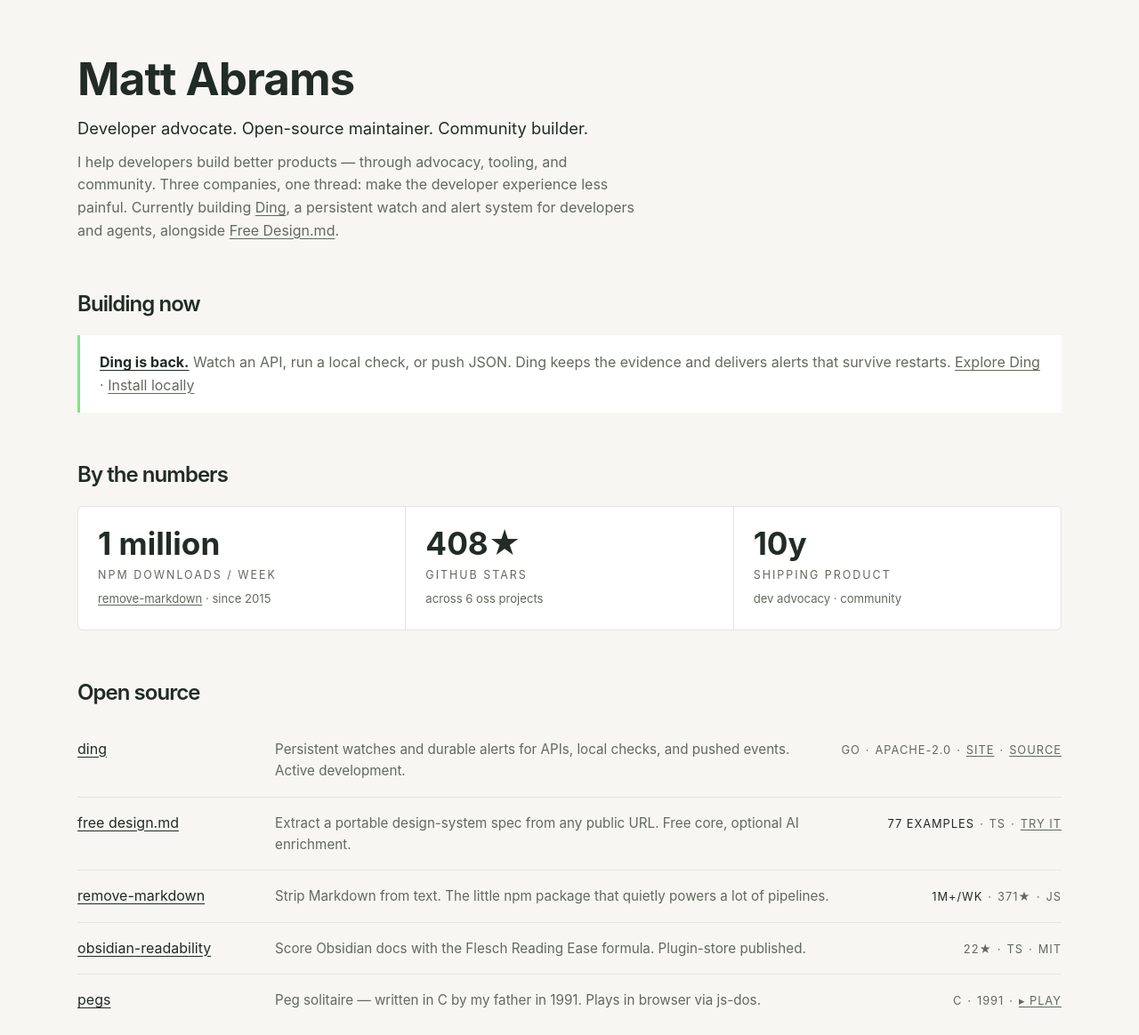
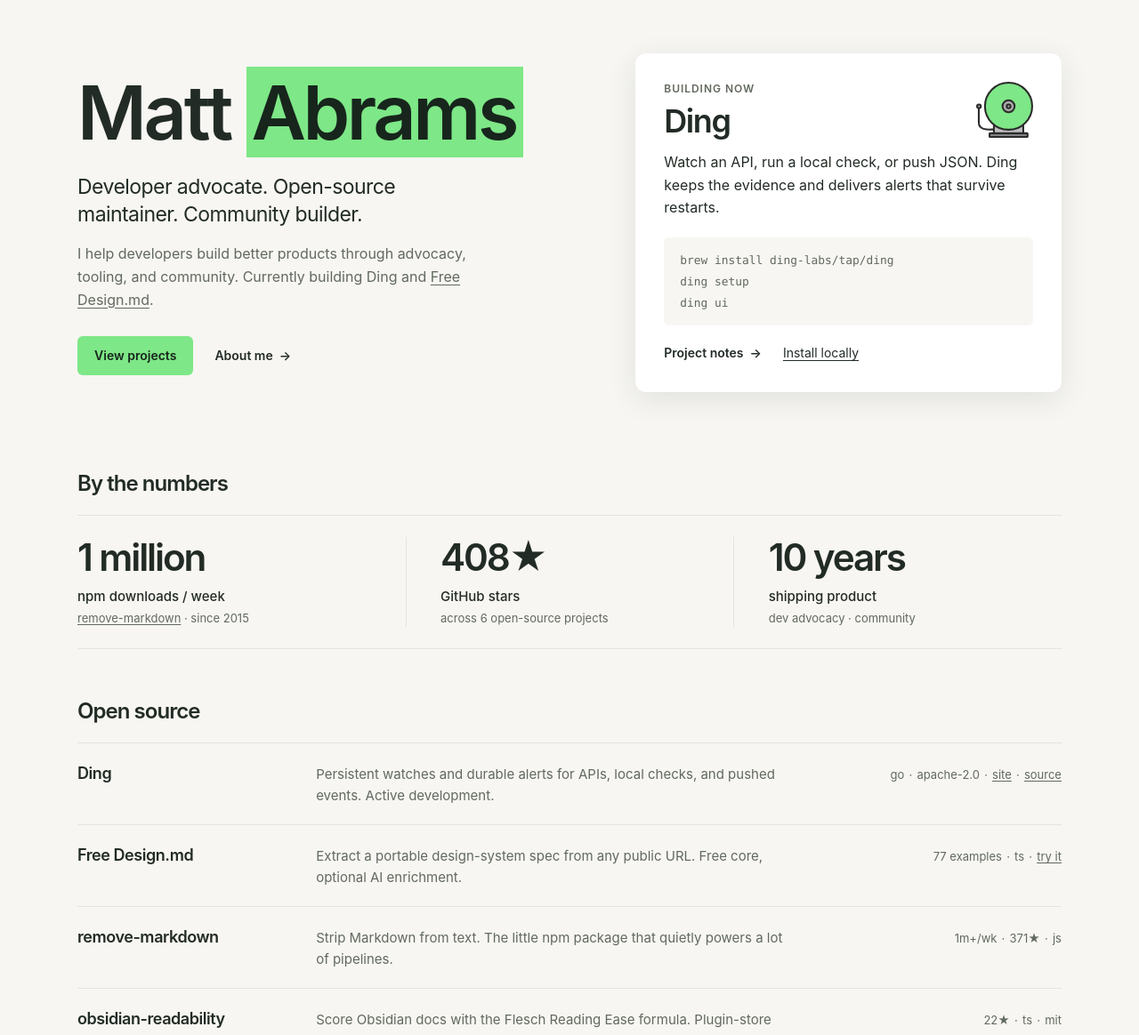
Before and after one commit to zuchka/zuchka.dev, a plain HTML site: page site/index.html in a window 1280 px wide. Shown: the part 100-1264 px from the top of the page at 89% size. Drawn offline with Linux system fonts and the light colour scheme.

Commit message:
Feature Ding alongside the portfolio introduction

```diff
--- a/site/index.html
+++ b/site/index.html
@@ -34,32 +34,29 @@
             </header>
 
             <main class="main" id="main" tabindex="-1">
-                <section class="hero">
-                    <h1>Matt <span>Abrams</span></h1>
-                    <p class="tagline">
-                        Developer advocate. Open-source maintainer. Community
-                        builder.
-                    </p>
-                    <p class="subtagline">
-                        I help developers build better products — through
-                        advocacy, tooling, and community. Three companies, one
-                        thread: make the developer experience less painful.
-                        Currently building <a href="/projects/ding.html">Ding</a>,
-                        a persistent watch and alert system for developers and
-                        agents, alongside
-                        <a href="/projects/free-design-md.html">Free Design.md</a>.
-                    </p>
-                </section>
-
-                <section>
-                    <h2>Building now</h2>
-                    <div class="callout">
-                        <strong><a href="/projects/ding.html">Ding is back.</a></strong>
-                        Watch an API, run a local check, or push JSON. Ding keeps
-                        the evidence and delivers alerts that survive restarts.
-                        <a href="https://ding.ing/">Explore Ding</a> ·
-                        <a href="https://docs.ding.ing/operate/local-setup/">Install locally</a>
+                <section class="home-hero" aria-labelledby="intro">
+                    <div>
+                        <h1 id="intro">Matt <mark>Abrams</mark></h1>
+                        <p class="home-role">Developer advocate. Open-source maintainer. Community builder.</p>
+                        <p class="home-intro">I help developers build better products through advocacy, tooling, and community. Currently building Ding and <a href="/projects/free-design-md.html">Free Design.md</a>.</p>
+                        <div class="actions">
+                            <a class="button" href="/projects/">View projects</a>
+                            <a class="text-link" href="/about.html">About me <span aria-hidden="true">→</span></a>
+                        </div>
                     </div>
+                    <aside class="featured-project" aria-labelledby="featured-title">
+                        <img src="/projects/ding-logo.svg" width="72" height="71" alt="" />
+                        <p class="overline">Building now</p>
+                        <h2 id="featured-title">Ding</h2>
+                        <p>Watch an API, run a local check, or push JSON. Ding keeps the evidence and delivers alerts that survive restarts.</p>
+                        <pre><code>brew install ding-labs/tap/ding
+ding setup
+ding ui</code></pre>
+                        <div class="actions">
+                            <a class="text-link" href="/projects/ding.html">Project notes <span aria-hidden="true">→</span></a>
+                            <a href="https://docs.ding.ing/operate/local-setup/">Install locally</a>
+                        </div>
+                    </aside>
                 </section>
 
                 <section>
@@ -77,13 +74,13 @@
                         </div>
                         <div class="stat">
                             <div class="stat-num">408★</div>
-                            <div class="stat-label">github stars</div>
+                            <div class="stat-label">GitHub stars</div>
                             <div class="stat-context">
-                                across 6 oss projects
+                                across 6 open-source projects
                             </div>
                         </div>
                         <div class="stat">
-                            <div class="stat-num">10y</div>
+                            <div class="stat-num">10 years</div>
                             <div class="stat-label">shipping product</div>
                             <div class="stat-context">
                                 dev advocacy · community
@@ -96,7 +93,7 @@
                     <h2>Open source</h2>
                     <div class="oss-list">
                         <div class="oss-row">
-                            <a class="oss-name" href="/projects/ding.html">ding</a>
+                            <a class="oss-name" href="/projects/ding.html">Ding</a>
                             <p class="oss-desc">
                                 Persistent watches and durable alerts for APIs,
                                 local checks, and pushed events. Active development.
@@ -108,7 +105,7 @@
                             <a
                                 class="oss-name"
                                 href="/projects/free-design-md.html"
-                                >free design.md</a
+                                >Free Design.md</a
                             >
                             <p class="oss-desc">
                                 Extract a portable design-system spec from any
@@ -160,26 +157,20 @@
 
                         <div class="oss-row">
                             <a class="oss-name" href="/projects/pegs.html"
-                                >pegs</a
+                                >PEGS</a
                             >
                             <p class="oss-desc">
-                                Peg solitaire — written in C by my father in
-                                1991. Plays in browser via js-dos.
+                                Peg solitaire, written in C by my father in 1991. Play the original MS-DOS binary in your browser.
                             </p>
                             <span class="oss-meta"
                                 >c<span class="sep">·</span>1991<span
                                     class="sep"
                                     >·</span
-                                ><a href="/projects/pegs.html">▸ play</a></span
+                                ><a href="/projects/pegs.html#pegs-play">Play →</a></span
                             >
                         </div>
                     </div>
 
-                    <div class="callout">
-                        <strong>About PEGS:</strong> the original MS-DOS binary,
-                        untouched, running in your browser via js-dos. A 1991
-                        family heirloom rendered as a 2026 web page.
-                    </div>
                 </section>
 
             </main>
--- a/site/styles.css
+++ b/site/styles.css
@@ -144,6 +144,85 @@ code { font-size: 0.92em; }
 
 .ding-mark { display: block; width: 88px; height: auto; margin-bottom: 18px; }
 
+/* Home */
+.home-hero {
+  display: grid;
+  grid-template-columns: minmax(0, 1.15fr) minmax(0, 1fr);
+  align-items: center;
+  gap: clamp(40px, 6vw, 92px);
+  margin-bottom: clamp(60px, 7vw, 100px);
+}
+.home-hero h1 {
+  font-size: clamp(3.5rem, 6.8vw, 5.28rem);
+  line-height: 1.12;
+  font-weight: 600;
+  letter-spacing: -0.04em;
+  margin-bottom: 22px;
+}
+.home-hero mark {
+  background: var(--accent);
+  color: var(--on-accent);
+  padding-inline: 0.065em 0.10em;
+}
+.home-role {
+  max-width: 30ch;
+  font-size: clamp(1.2rem, 1.8vw, 1.5rem);
+  line-height: 1.35;
+  letter-spacing: -0.025em;
+}
+.home-intro { max-width: 48ch; color: var(--fg-muted); }
+.actions { display: flex; align-items: center; flex-wrap: wrap; gap: 12px 24px; font-size: 0.875rem; }
+.home-intro + .actions { margin-top: 28px; }
+.button, .text-link { font-weight: 600; text-decoration: none; }
+.button {
+  display: inline-flex;
+  align-items: center;
+  min-height: 44px;
+  padding: 10px 19px;
+  border-radius: var(--radius);
+  background: var(--accent);
+  color: var(--on-accent);
+  font-size: 0.875rem;
+}
+.button:hover, .text-link:hover { text-decoration: underline; }
+.button:focus-visible { outline-color: var(--fg); }
+.text-link span { margin-inline-start: 0.25em; }
+
+.featured-project {
+  padding: clamp(24px, 3vw, 32px);
+  background: var(--bg-panel);
+  border-radius: 12px;
+  box-shadow: 0 8px 32px rgba(34, 43, 37, 0.10);
+}
+.featured-project img { float: right; width: 64px; height: auto; margin-left: 16px; }
+.featured-project .overline {
+  margin: 0 0 8px;
+  color: var(--fg-muted);
+  font-size: 0.75rem;
+  font-weight: 600;
+  line-height: 1.25;
+  letter-spacing: 0.08em;
+  text-transform: uppercase;
+}
+.featured-project h2 { margin-bottom: 12px; font-size: 2.25rem; }
+.featured-project pre {
+  clear: both;
+  margin-block: 20px;
+  padding: 14px 18px;
+  background: var(--bg);
+  border: 0;
+  white-space: pre-wrap;
+  overflow-wrap: anywhere;
+  font-size: 0.875rem;
+}
+@media (max-width: 840px) {
+  .home-hero { grid-template-columns: 1fr; gap: 32px; }
+  .featured-project { max-width: 38rem; }
+}
+@media (max-width: 450px) {
+  .home-hero h1 { font-size: clamp(2.9rem, 12vw, 3.5rem); }
+}
+
 /* ── Section heading ── */
 
 section { margin-bottom: 56px; }
@@ -165,74 +244,49 @@ h3 {
 
 p { margin-bottom: 16px; max-width: 70ch; }
 
-/* ── Stats grid (1px hairline pattern) ── */
-
+/* Stats and project lists */
 .stats {
   display: grid;
-  grid-template-columns: repeat(3, 1fr);
-  gap: 1px;
-  background: var(--border);
-  border: 1px solid var(--border);
-  border-radius: var(--radius);
-  overflow: hidden;
-  margin-bottom: 22px;
+  grid-template-columns: repeat(3, minmax(0, 1fr));
+  border-block: 1px solid var(--border);
 }
-.stat { background: var(--bg-panel); padding: 24px 22px; }
+.stat { margin-block: 24px; padding-inline: clamp(16px, 3vw, 40px); }
+.stat:first-child { padding-left: 0; }
+.stat + .stat { border-inline-start: 1px solid var(--border); }
 .stat-num {
-  font-size: 2.2rem;
-  font-weight: bold;
-  color: var(--fg);
-  line-height: 1;
+  font-size: clamp(1.875rem, 3.3vw, 3rem);
+  font-weight: 600;
+  letter-spacing: -0.05em;
+  line-height: 1.1;
   margin-bottom: 8px;
+  overflow-wrap: anywhere;
 }
-.stat-label {
-  font-size: 0.78rem;
-  color: var(--fg-muted);
-  text-transform: uppercase;
-  letter-spacing: 2px;
+.stat-label { font-size: 0.9375rem; font-weight: 500; }
+.stat-context { color: var(--fg-muted); font-size: 0.8125rem; margin-top: 2px; }
+
+.oss-list { border-top: 1px solid var(--border); }
+.oss-row {
+  display: grid;
+  grid-template-columns: minmax(165px, 0.9fr) minmax(0, 2fr) minmax(130px, 1fr);
+  align-items: baseline;
+  gap: 24px;
+  padding-block: 20px;
+  border-bottom: 1px solid var(--border);
 }
-.stat-context {
-  font-size: 0.82rem;
-  color: var(--fg-muted);
-  margin-top: 6px;
+.oss-name { font-size: 1.125rem; font-weight: 600; letter-spacing: -0.025em; text-decoration: none; }
+.oss-name:hover { text-decoration: underline; }
+.oss-row .oss-desc { color: var(--fg-muted); font-size: 0.9375rem; margin: 0; }
+.oss-meta { text-align: end; color: var(--fg-muted); font-size: 0.8125rem; }
+.oss-meta .sep { margin-inline: 0.4em; }
+
+@media (max-width: 760px) {
+  .oss-row { grid-template-columns: 1fr; gap: 4px; }
+  .oss-meta { text-align: start; }
 }
-
-@media (max-width: 600px) { .stats { grid-template-columns: 1fr; } }
-
-/* ── OSS list (4-row grid) ── */
-
-.oss-list { margin-bottom: 22px; }
-.oss-row {
-  padding: 16px 0;
-  border-bottom: 1px solid var(--border);
-  display: grid;
-  grid-template-columns: 200px 1fr auto;
-  gap: 22px;
-  align-items: baseline;
-}
-.oss-row:last-child { border-bottom: 0; }
-.oss-row .oss-name {
-  color: var(--fg);
-  font-size: 1rem;
-}
-.oss-row .oss-name:hover { text-decoration: underline; }
-.oss-row .oss-desc { color: var(--fg-muted); font-size: 0.95rem; max-width: none; margin: 0; }
-.oss-row .oss-meta {
-  font-size: 0.8rem;
-  color: var(--fg-muted);
-  text-transform: uppercase;
-  letter-spacing: 1px;
-  white-space: nowrap;
-}
-.oss-row .oss-meta .strong { color: var(--fg); }
-.oss-row .oss-meta .sep { color: var(--fg-muted); margin: 0 6px; }
-
-@media (max-width: 700px) {
-  .oss-row {
-    grid-template-columns: 1fr;
-    gap: 4px;
-  }
-  .oss-row .oss-meta { margin-top: 4px; }
+@media (max-width: 600px) {
+  .stats { grid-template-columns: 1fr; }
+  .stat { margin: 0; padding: 16px 0; }
+  .stat + .stat { border-inline-start: 0; border-top: 1px solid var(--border); }
 }
 
 /* ── Post list (writing) ── */
```
